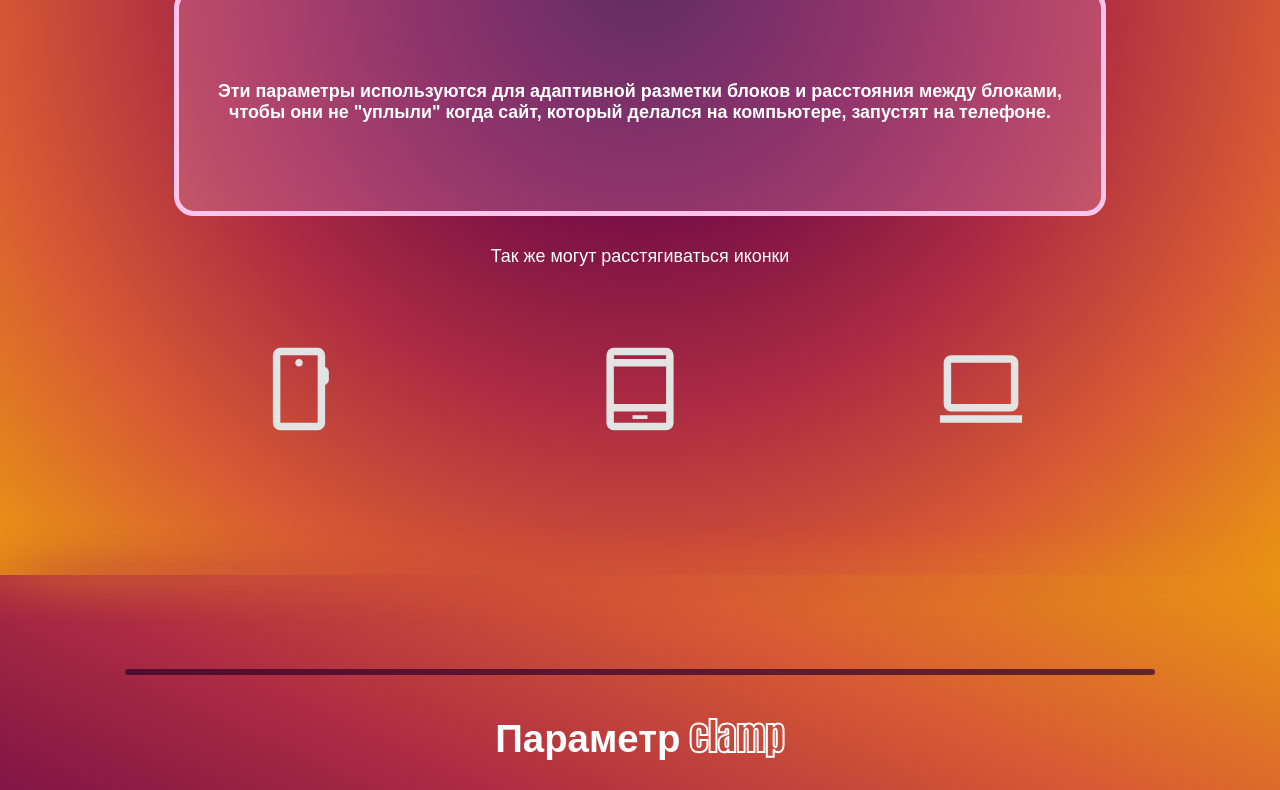
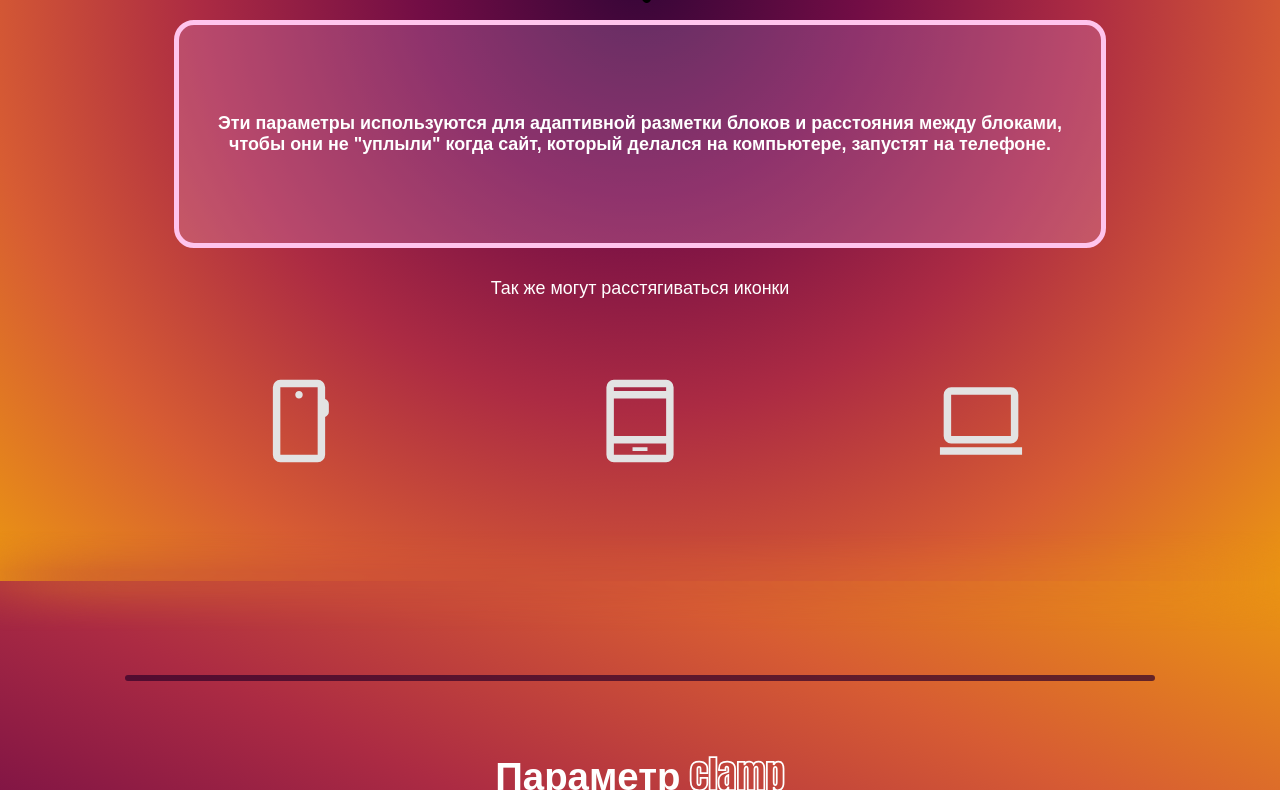
Before and after one commit to bubzie23/clamp-clamp, a plain HTML site: page index.html in a window 1280 px wide. Shown: the part 643-1433 px from the top of the page. Drawn offline with Linux system fonts and the light colour scheme.

Commit message:
Update style.css

```diff
--- a/style.css
+++ b/style.css
@@ -28,7 +28,7 @@
 section {
     margin: 0;
     padding-top: max(5px, 5vw);
-    padding-bottom: max(5px, 8vw);
+    padding-bottom: max(5px, 6vw);
 }
 
 hr {
@@ -36,7 +36,7 @@
     border-radius: 40px;
     width: clamp(320px, 80vw, 180vw);
     margin-top: 30px;
-    margin-bottom: 30px;
+    margin-bottom: max(30px, 5vw);
 }
 
 .container {
@@ -156,7 +156,7 @@
 
 .title-span {
     color: rgba(250, 235, 215, 0);
-    -webkit-text-stroke: 2px rgb(255, 255, 255);
+    -webkit-text-stroke: 1.75px rgb(255, 255, 255);
 }
 
 .wrapper {
```
